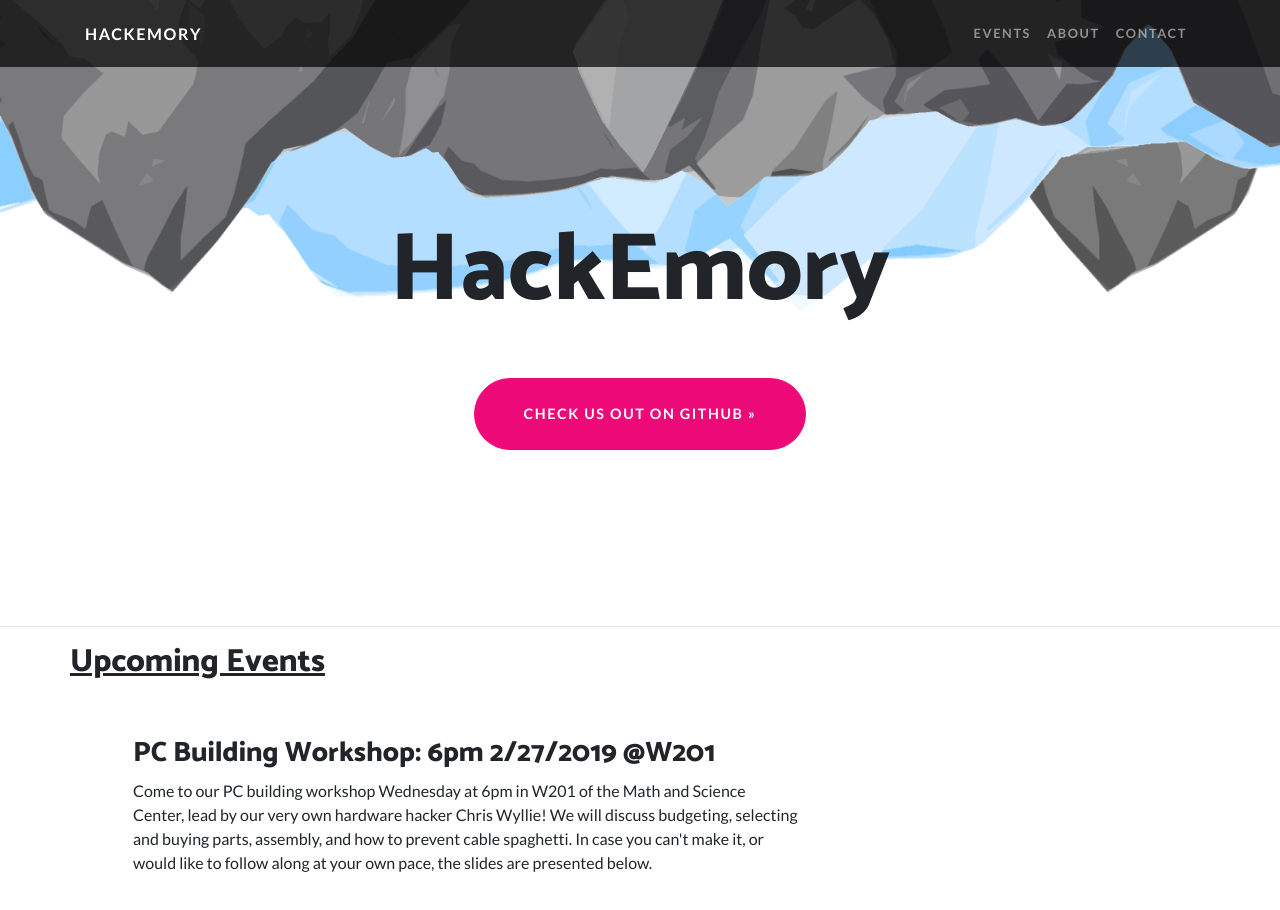
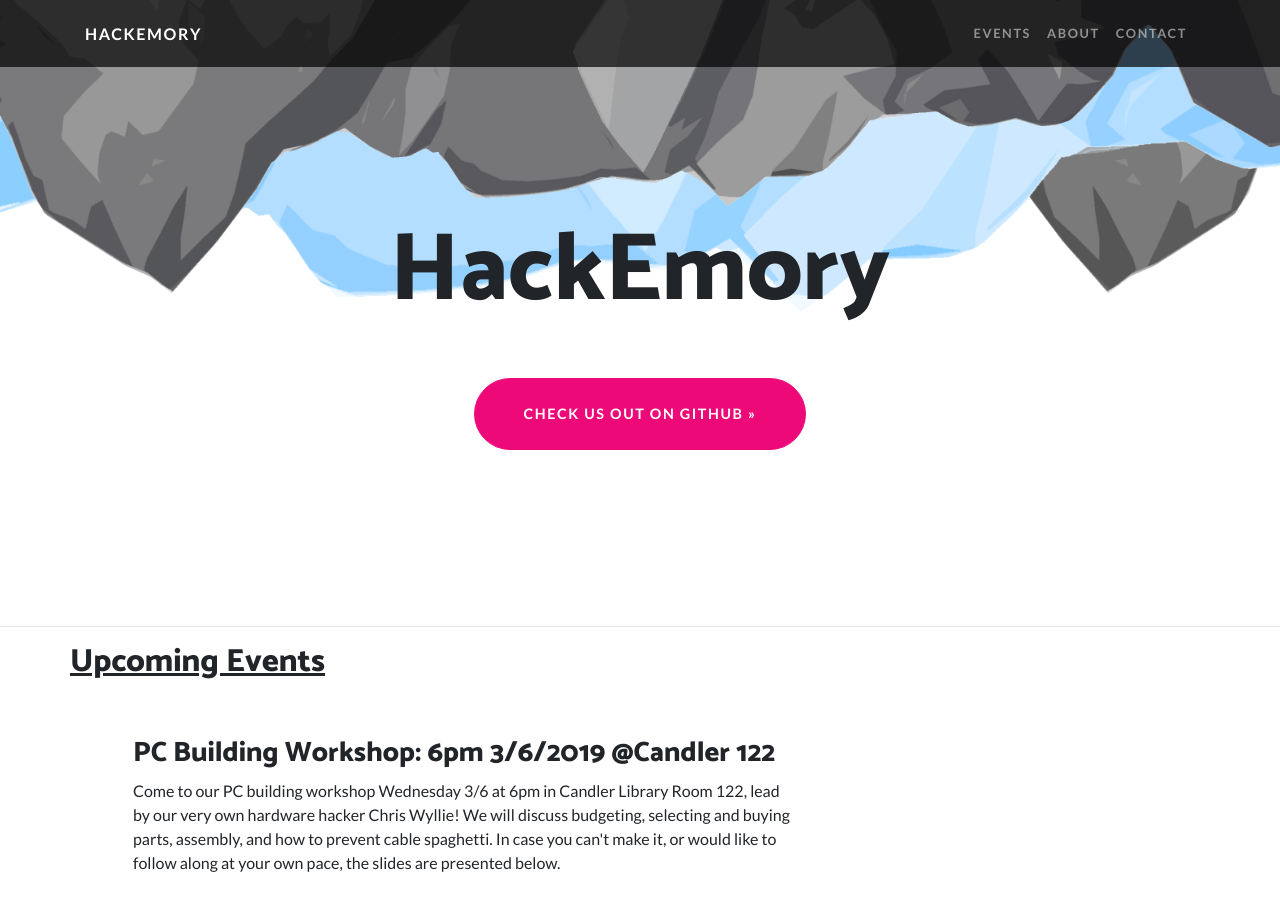
Before and after one commit to HackEmory/hackemory-site, a website: page index.html in a window 1280 px wide. Shown: the top 910 px of the page. Drawn offline with Linux system fonts and the light colour scheme; grey boxes are pictures that could not be loaded.

Commit message:
upcoming event update

```diff
--- a/index.html
+++ b/index.html
@@ -70,8 +70,8 @@
 
             <div class="col-lg-8 order-lg-1">
 
-            <h3> PC Building Workshop: 6pm 2/27/2019 @W201</h3>
-            <p> Come to our PC building workshop Wednesday at 6pm in W201 of the Math and Science Center, lead by our very own hardware hacker Chris Wyllie!  We will discuss budgeting, selecting and buying parts, assembly, and how to prevent cable spaghetti.  In case you can't make it, or would like to follow along at your own pace, the slides are presented below.</p>
+            <h3> PC Building Workshop: 6pm 3/6/2019 @Candler 122</h3>
+            <p> Come to our PC building workshop Wednesday 3/6 at 6pm in Candler Library Room 122, lead by our very own hardware hacker Chris Wyllie!  We will discuss budgeting, selecting and buying parts, assembly, and how to prevent cable spaghetti.  In case you can't make it, or would like to follow along at your own pace, the slides are presented below.</p>
 
             <div id="player">
               <iframe src="https://docs.google.com/presentation/d/e/2PACX-1vTdHsM919g0jv6k9fHvFs1S36RLjbcdH3IysNRdIwtBoYErGCRxC5p02Gu0-pCL4Cd_Q3osPe1a7oNJ/embed?start=false&loop=false&delayms=3000" frameborder="0" width="960" height="569" allowfullscreen="true" mozallowfullscreen="true" webkitallowfullscreen="true"></iframe>
```
